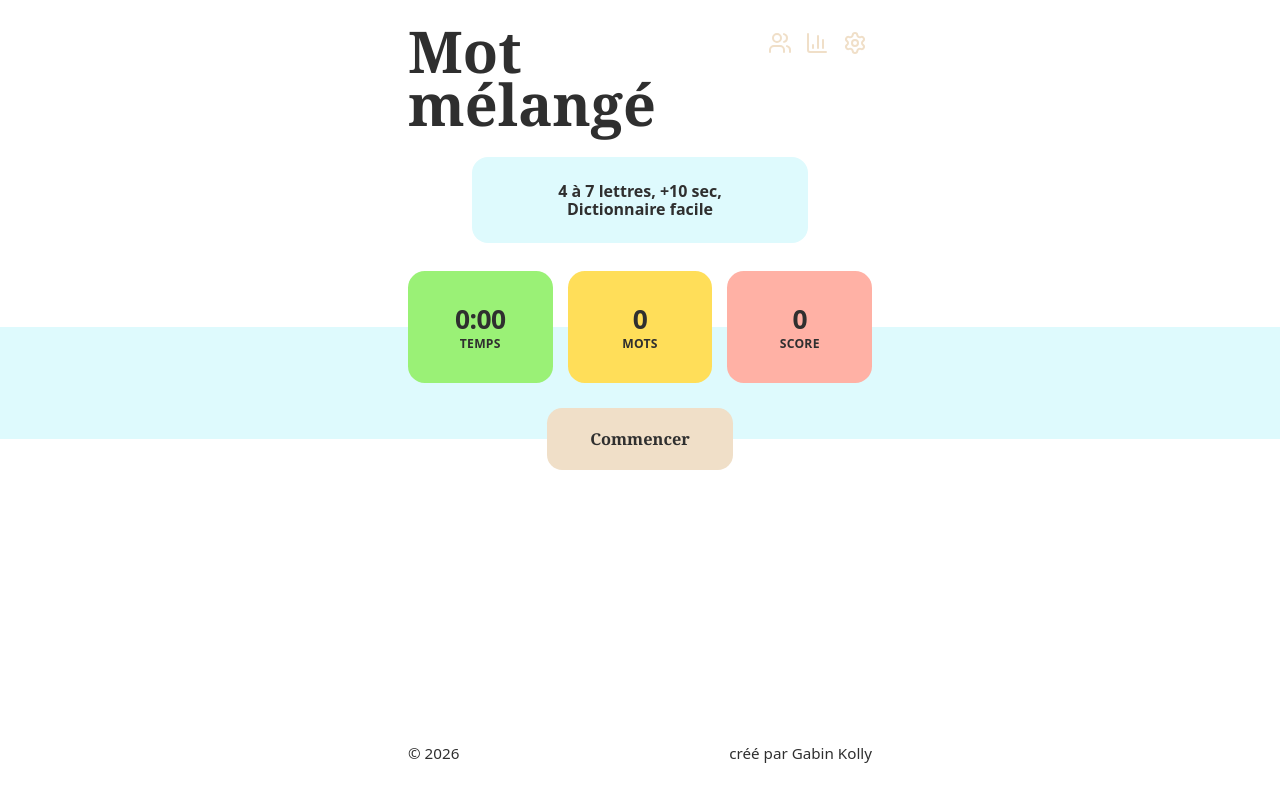
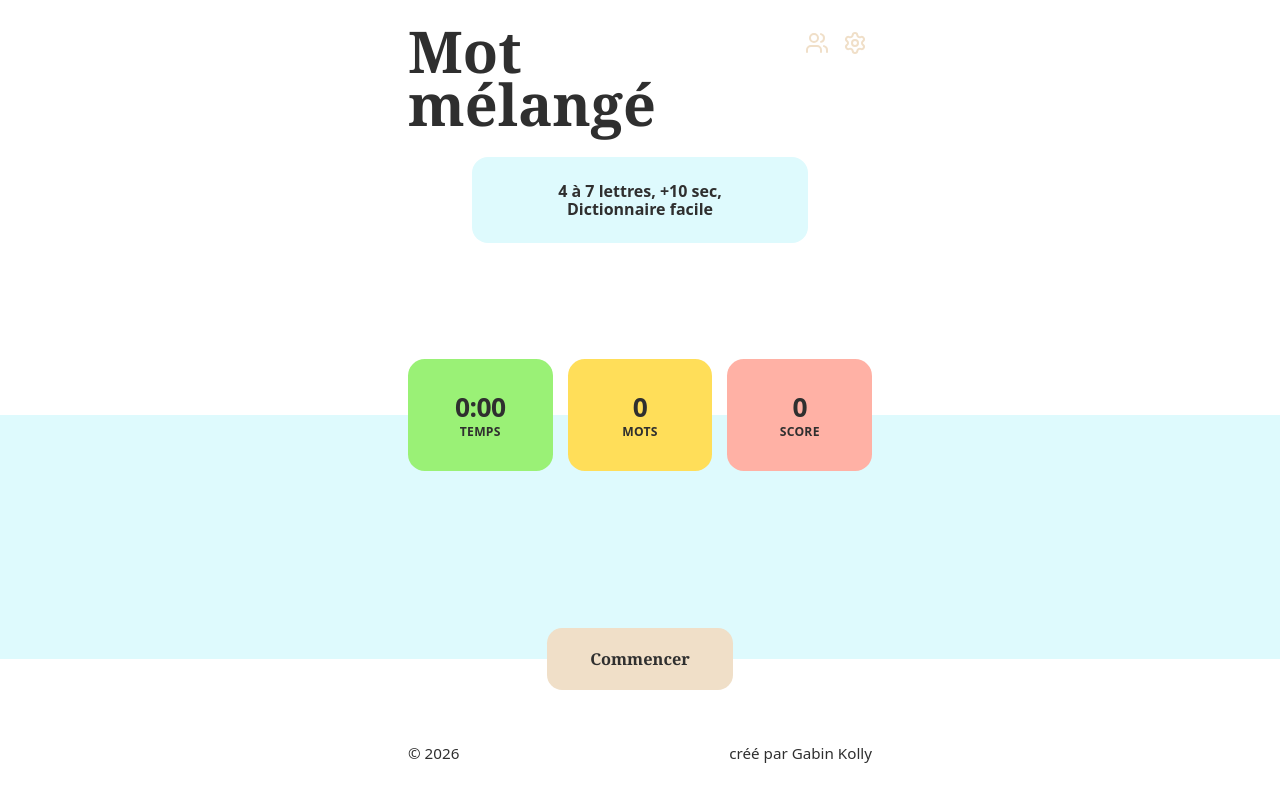
Before and after one commit to GabinKolly/mot_aleatoire, a React (Vite) app: page / in a window 1280 px wide. Both pictures are taken after a click on the button "Solo". Built offline with nearby package versions, Linux system fonts and the light colour scheme; no server answers; a web font is replaced by a local one.

Commit message:
Fixes inconsistent spacings in the gameplay area

```diff
--- a/src/App.jsx
+++ b/src/App.jsx
@@ -1,6 +1,5 @@
 import { useCallback, useEffect, useLayoutEffect, useRef, useState } from 'react';
 import {
-  BarChart3,
   RotateCcw,
   Settings as SettingsIcon,
   Users,
@@ -168,7 +167,7 @@ function MainMenuScreen({ onSelectSolo, onSelectMultiplayer }) {
   );
 }
 
-function SoloGame({ onBack }) {
+function SoloGame({ onBack, onOpenMultiplayer }) {
   const { state, actions } = useGameState();
   const {
     startGame,
@@ -250,18 +249,11 @@ function SoloGame({ onBack }) {
 
           <div className="mm-solo-header__icons" aria-label="Raccourcis">
             <IconButton
-              label="Statistiques (bientôt disponible)"
+              label="Mode multijoueur"
               variant="mockup"
-              disabled
+              onClick={onOpenMultiplayer}
             >
               <Users className="w-6 h-6" />
-            </IconButton>
-            <IconButton
-              label="Classement (bientôt disponible)"
-              variant="mockup"
-              disabled
-            >
-              <BarChart3 className="w-6 h-6" />
             </IconButton>
             <IconButton
               label="Ouvrir les paramètres"
@@ -295,18 +287,21 @@ function SoloGame({ onBack }) {
             )}
 
             <div className="mm-solo-core__stack">
-              {state.isPlaying && (
               <div className="mm-solo-giveup-row">
                 <button
                   type="button"
                   onClick={giveUp}
-                    className="mm-pill-button mm-pill-button--beige"
+                  disabled={!state.isPlaying}
+                  aria-hidden={!state.isPlaying}
+                  tabIndex={state.isPlaying ? 0 : -1}
+                  className={`mm-pill-button mm-pill-button--beige ${
+                    state.isPlaying ? '' : 'mm-pill-button--reserved-space'
+                  }`.trim()}
                 >
                   <RotateCcw className="w-4 h-4" />
                   Abandonner
                 </button>
               </div>
-              )}
 
               <SoloStatsRow
                 timeLeft={state.timeLeft}
@@ -497,7 +492,12 @@ export default function App() {
   }
 
   if (mode === 'solo') {
-    return <SoloGame onBack={() => setMode(null)} />;
+    return (
+      <SoloGame
+        onBack={() => setMode(null)}
+        onOpenMultiplayer={() => setMode('multiplayer')}
+      />
+    );
   }
 
   return (
--- a/src/components/GameOverScreen.jsx
+++ b/src/components/GameOverScreen.jsx
@@ -1,6 +1,3 @@
-import { Play, RotateCcw } from 'lucide-react';
-import GameActionButton from './GameActionButton';
-
 export default function GameOverScreen({
   variant,
   currentWord,
@@ -47,9 +44,13 @@ export default function GameOverScreen({
         )}
       </div>
 
-      <GameActionButton onClick={onRestart} icon={isVictory ? Play : RotateCcw}>
+      <button
+        type="button"
+        onClick={onRestart}
+        className="mm-pill-button mm-pill-button--beige mm-pill-button--title"
+      >
         {isVictory ? 'Nouvelle partie' : 'Recommencer'}
-      </GameActionButton>
+      </button>
     </div>
   );
 }
--- a/src/components/GameScreen.jsx
+++ b/src/components/GameScreen.jsx
@@ -83,6 +83,7 @@ export default function GameScreen({
   if (variant === 'solo-mockup') {
     return (
       <div className="mm-solo-game">
+        <div className="mm-solo-middle-slot mm-solo-middle-slot--tiles">
           <div className="mm-tiles-shell">
             <div className="mm-tiles-row" style={{ gap: `${gapPx}px` }}>
               {tiles.map((tile, index) => (
@@ -110,6 +111,7 @@ export default function GameScreen({
               ))}
             </div>
             {dragPreview}
+          </div>
         </div>
 
         <div className="mm-solo-game__actions">
--- a/src/components/StartScreen.jsx
+++ b/src/components/StartScreen.jsx
@@ -10,6 +10,7 @@ export default function StartScreen({
   if (variant === 'solo-mockup') {
     return (
       <div className="mm-solo-start">
+        <div className="mm-solo-middle-slot">
           {!isScoreEligibleForHighScore && (
             <div className="mm-warning-panel" role="note">
               <p>
@@ -19,6 +20,7 @@ export default function StartScreen({
               </p>
             </div>
           )}
+        </div>
         <div className="mm-solo-start__cta">
           <button
             type="button"
--- a/src/index.css
+++ b/src/index.css
@@ -349,6 +349,8 @@ a {
 .mm-solo-giveup-row {
   display: flex;
   justify-content: center;
+  align-items: center;
+  min-height: 3.9rem;
   padding-top: 0.05rem;
 }
 
@@ -400,7 +402,20 @@ a {
 .mm-solo-start {
   display: flex;
   flex-direction: column;
-  gap: 1.1rem;
+  gap: 1.25rem;
+  align-items: center;
+  width: 100%;
+}
+
+.mm-solo-middle-slot {
+  width: 100%;
+  min-height: 7rem;
+  display: flex;
+  align-items: flex-start;
+  justify-content: center;
+}
+
+.mm-solo-middle-slot--tiles {
   align-items: center;
 }
 
@@ -466,10 +481,16 @@ a {
   padding-inline: 1.7rem;
 }
 
+.mm-pill-button--reserved-space {
+  visibility: hidden;
+  pointer-events: none;
+}
+
 .mm-solo-game {
   display: flex;
   flex-direction: column;
   gap: 1.25rem;
+  width: 100%;
 }
 
 .mm-tiles-shell {
```
Lines whose indentation alone changed are shown as unchanged.
